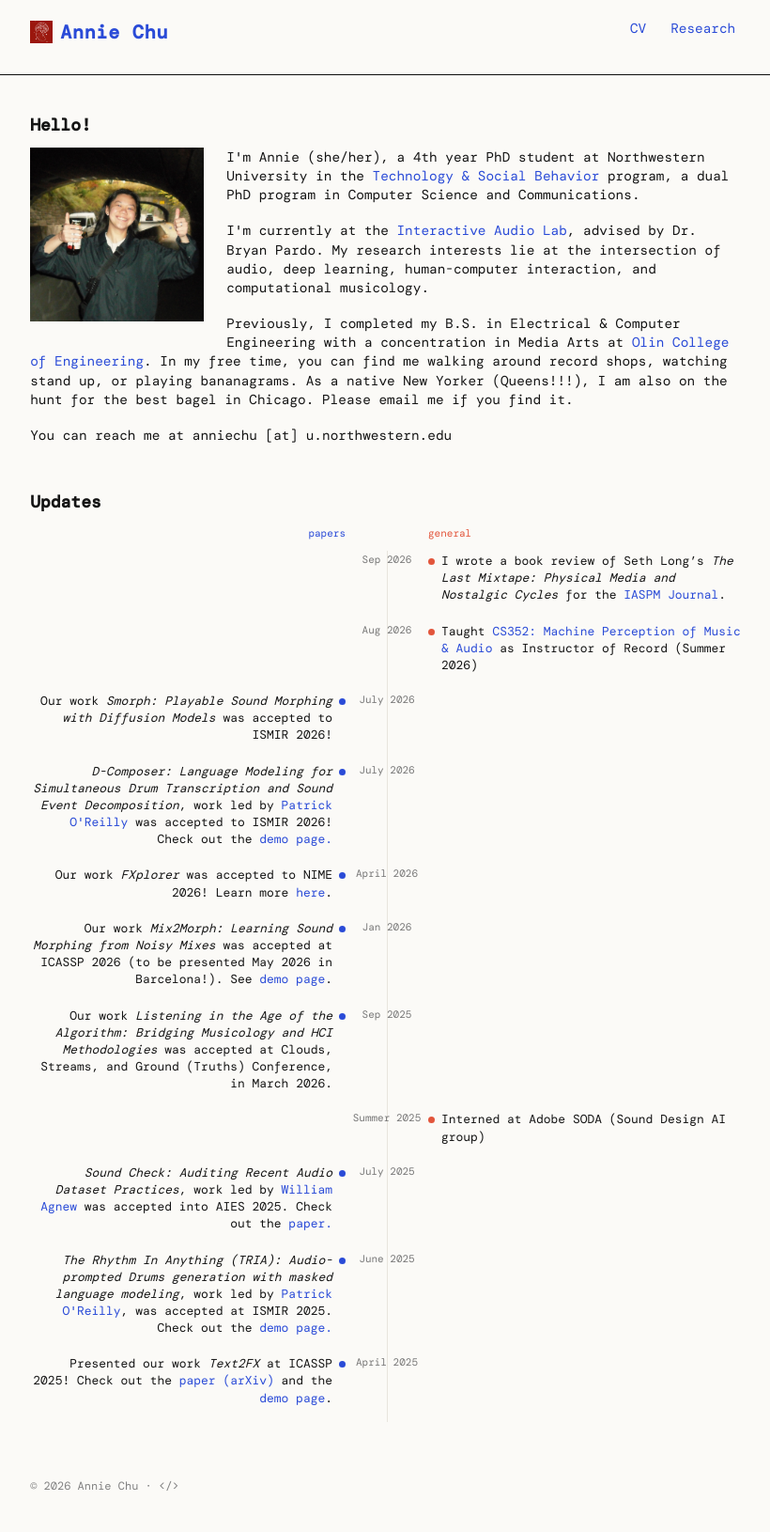
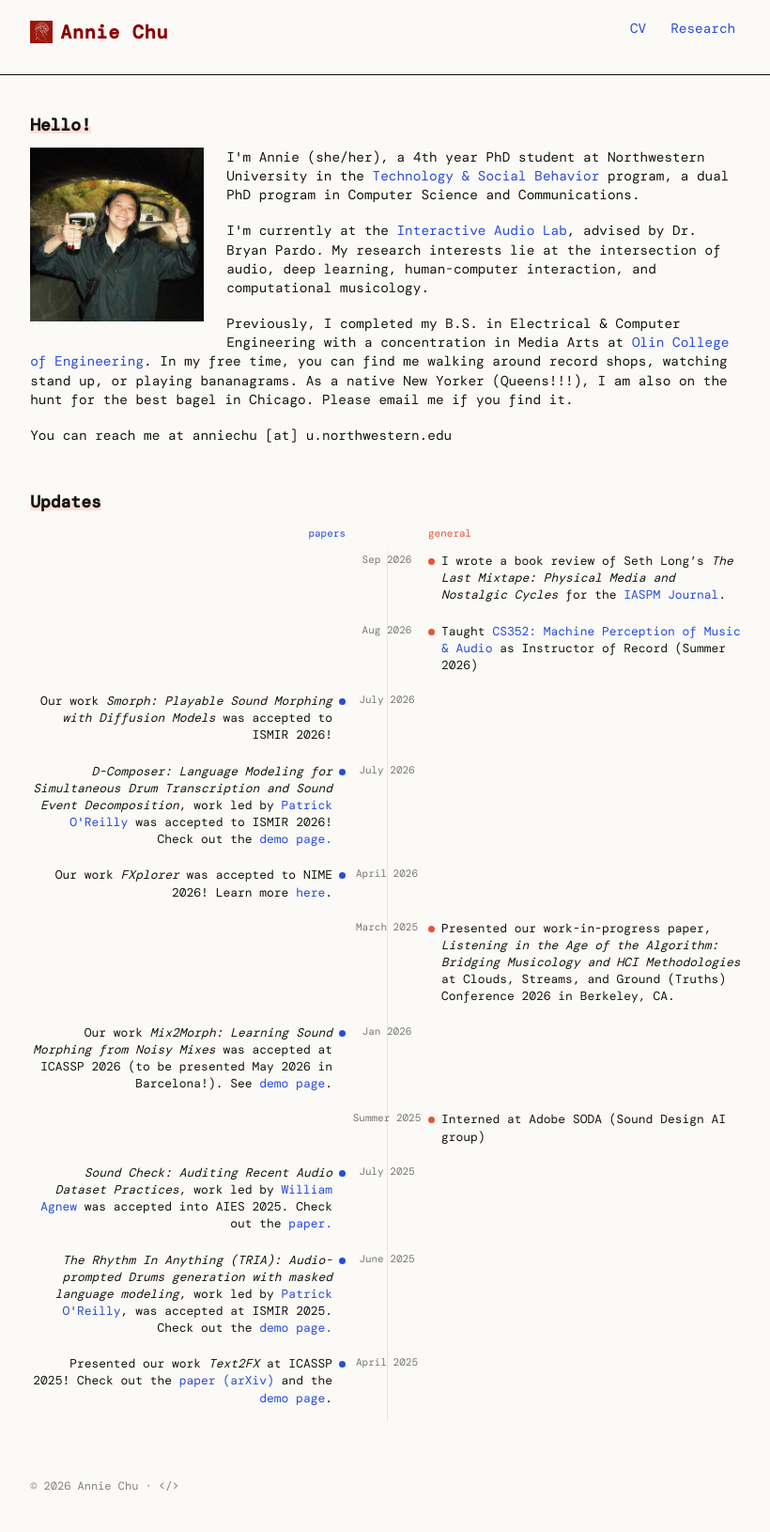
Before and after one commit to anniejchu/anniejchu.github.io, a Jekyll site: the page built from index.md, in a window 1280 px wide. Shown: the whole page at 94% size, without its empty margins (228-1048 px from the left). Built offline with Jekyll 4.4.1, drawn with Linux system fonts in a browser that asks for light colours; some web fonts are replaced.

Commit message:
editing updates n stuff

```diff
--- a/assets/scss/_layout.scss
+++ b/assets/scss/_layout.scss
@@ -314,8 +314,8 @@ hr {
   font-weight: $sans-font-weight;
 }
 
-.logo a { color: $accent; }
-.logo a:hover { color: shade($accent, 20%); }
+.logo a { color: darkred; }
+.logo a:hover { color: rgb(232, 9, 9); }
 
 
 // timeline stuff
@@ -372,3 +372,21 @@ hr {
     &::before { left: 0; right: auto; }
   }
 }
+
+@supports (animation-timeline: scroll()) {
+  body::before {
+    content: "";
+    position: fixed; top: 0; left: 0;
+    width: 100%; height: 3px;
+    background: $accent;
+    transform-origin: left;
+    animation: scroll-progress linear;
+    animation-timeline: scroll();
+    z-index: 100;
+  }
+}
+
+@keyframes scroll-progress {
+  from { transform: scaleX(0); }
+  to   { transform: scaleX(1); }
+}
--- a/assets/scss/base/_typography.scss
+++ b/assets/scss/base/_typography.scss
@@ -102,10 +102,6 @@ pre {
   }
 }
 
-strong {
-  font-weight: bold;
-}
-
 em {
   font-style: italic;
 }
@@ -123,3 +119,13 @@ dl {
 
 
 strong, b { font-weight: $bold-font-weight; }
+
+h1, h2, h3, h4 {
+  text-decoration: underline;
+  text-decoration-color: rgba($highlight, .8);
+  text-decoration-thickness: .45em;   // height of the band
+  text-underline-offset: -.3em;       // negative = pulled up behind the text
+  text-decoration-skip-ink: none;     // don't break around g, p, y
+}
+
+.logo { text-decoration: none; }
--- a/index.md
+++ b/index.md
@@ -91,14 +91,18 @@ title: Home
         <div class="tl-date">April 2026</div>
         <div class="tl-item">Our work <em>FXplorer</em> was accepted to NIME 2026! Learn more <a href="fxplorer/">here</a>.</div>
       </div>
+      <div class="tl-row g">
+        <div class="tl-date">March 2025</div>
+        <div class="tl-item">Presented our work-in-progress paper, <em>Listening in the Age of the Algorithm: Bridging Musicology and HCI Methodologies</em> at Clouds, Streams, and Ground (Truths) Conference 2026 in Berkeley, CA.</div>
+      </div>
       <div class="tl-row r">
         <div class="tl-date">Jan 2026</div>
         <div class="tl-item">Our work <em>Mix2Morph: Learning Sound Morphing from Noisy Mixes</em> was accepted at ICASSP 2026 (to be presented May 2026 in Barcelona!). See <a href="mix2morph/">demo page</a>.</div>
       </div>
-      <div class="tl-row r">
+      <!-- <div class="tl-row r">
         <div class="tl-date">Sep 2025</div>
         <div class="tl-item">Our work <em>Listening in the Age of the Algorithm: Bridging Musicology and HCI Methodologies</em> was accepted at Clouds, Streams, and Ground (Truths) Conference, in March 2026.</div>
-      </div>
+      </div> -->
       <div class="tl-row g">
         <div class="tl-date">Summer 2025</div>
         <div class="tl-item">Interned at Adobe SODA (Sound Design AI group)</div>
```
Also changed, not shown: research/index.md (+3 -1 lines), 5 other files.
